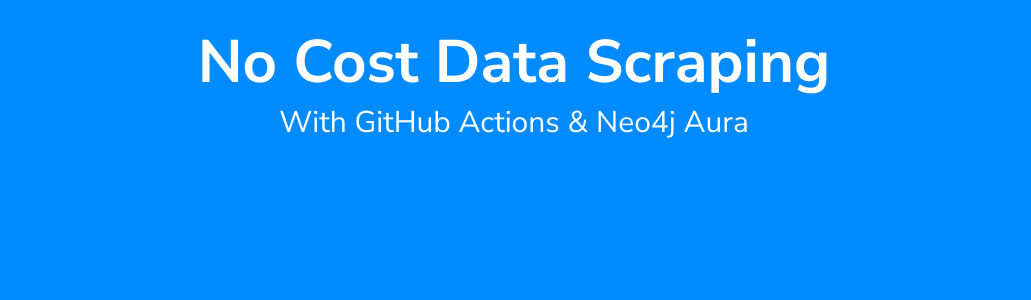
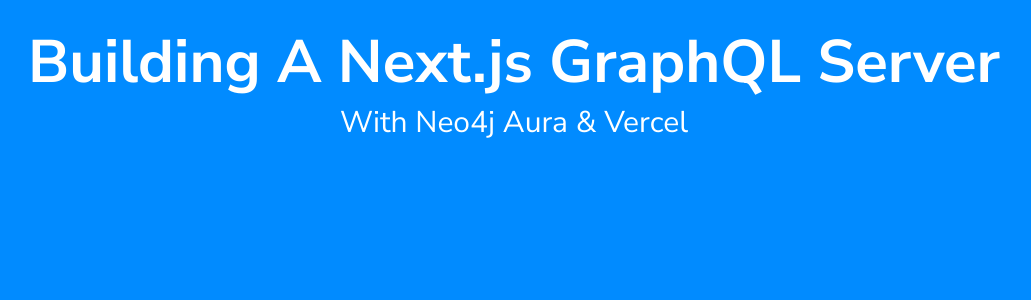
Before and after one commit to johnymontana/stream-banner, a Next.js app: page / in a window 1280 px wide. Shown: the top 300 px of the page, without its empty margins (126-1157 px from the left). Built offline with nearby package versions, Linux system fonts and the light colour scheme.

Commit message:
Update index.js

```diff
--- a/pages/index.js
+++ b/pages/index.js
@@ -27,11 +27,11 @@
          </GridItem> */}
         <GridItem mt={8} colSpan={5} rowSpan={2}>
           <Center>
-            <Heading color="white" size="3xl" mb={2}>No Cost Data Scraping</Heading>
+            <Heading color="white" size="3xl" mb={2}>Building A Next.js GraphQL Server</Heading>
           </Center>
           <Center>
             <Text color="white" fontSize="3xl">
-              With GitHub Actions & Neo4j Aura
+              With Neo4j Aura & Vercel
             </Text>
             </Center>
         </GridItem>
```
